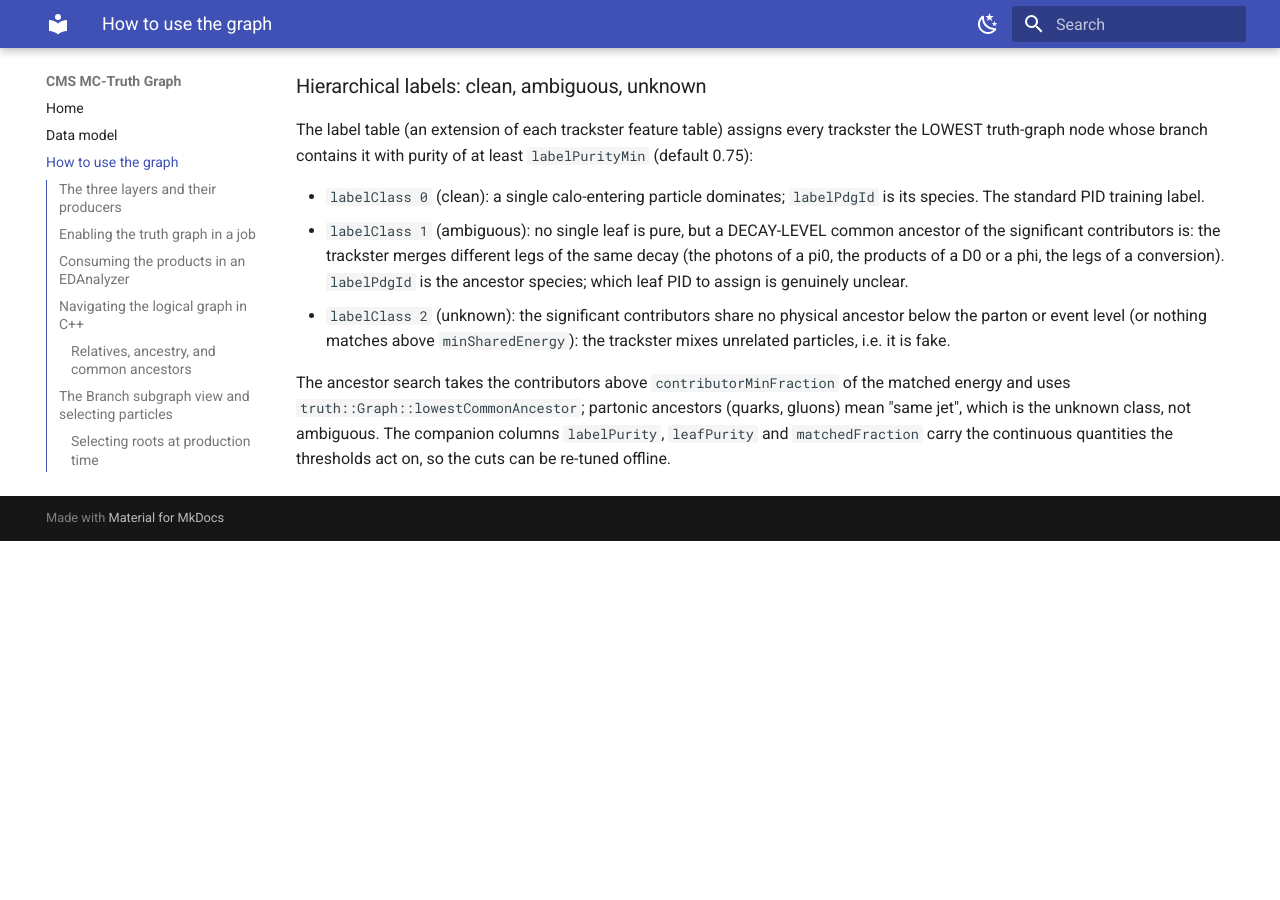
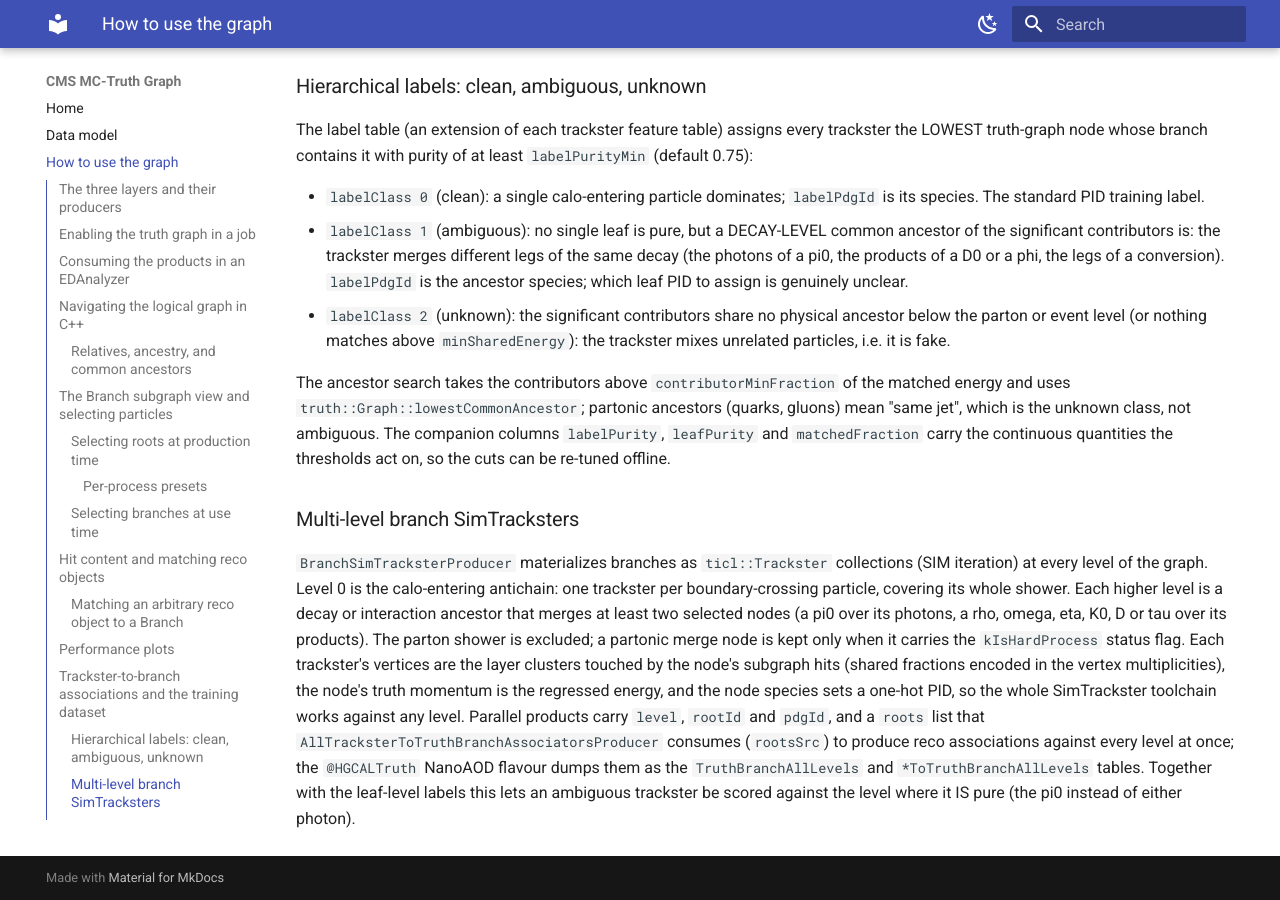
Before and after one commit to felicepantaleo/cms-truth-docs, an MkDocs documentation site: the page built from docs/usage.md, in a window 1280 px wide and 900 px high, scrolled down 10339 px. Built offline with MkDocs 1.6.1 and Material for MkDocs 9.7.7, drawn with Linux system fonts in a browser that asks for light colours; before the commit the page ends 10880 px from its top, so only the background shows below that.

Commit message:
docs: multi-level branch SimTracksters

```diff
--- a/docs/usage.md
+++ b/docs/usage.md
@@ -551,3 +551,23 @@
 (quarks, gluons) mean "same jet", which is the unknown class, not ambiguous. The
 companion columns `labelPurity`, `leafPurity` and `matchedFraction` carry the
 continuous quantities the thresholds act on, so the cuts can be re-tuned offline.
+
+### Multi-level branch SimTracksters
+
+`BranchSimTracksterProducer` materializes branches as `ticl::Trackster`
+collections (SIM iteration) at every level of the graph. Level 0 is the
+calo-entering antichain: one trackster per boundary-crossing particle, covering
+its whole shower. Each higher level is a decay or interaction ancestor that
+merges at least two selected nodes (a pi0 over its photons, a rho, omega, eta, K0,
+D or tau over its products). The parton shower is excluded; a partonic merge node
+is kept only when it carries the `kIsHardProcess` status flag. Each trackster's
+vertices are the layer clusters touched by the node's subgraph hits (shared
+fractions encoded in the vertex multiplicities), the node's truth momentum is the
+regressed energy, and the node species sets a one-hot PID, so the whole
+SimTrackster toolchain works against any level. Parallel products carry `level`,
+`rootId` and `pdgId`, and a `roots` list that
+`AllTracksterToTruthBranchAssociatorsProducer` consumes (`rootsSrc`) to produce
+reco associations against every level at once; the `@HGCALTruth` NanoAOD flavour
+dumps them as the `TruthBranchAllLevels` and `*ToTruthBranchAllLevels` tables.
+Together with the leaf-level labels this lets an ambiguous trackster be scored
+against the level where it IS pure (the pi0 instead of either photon).
```
